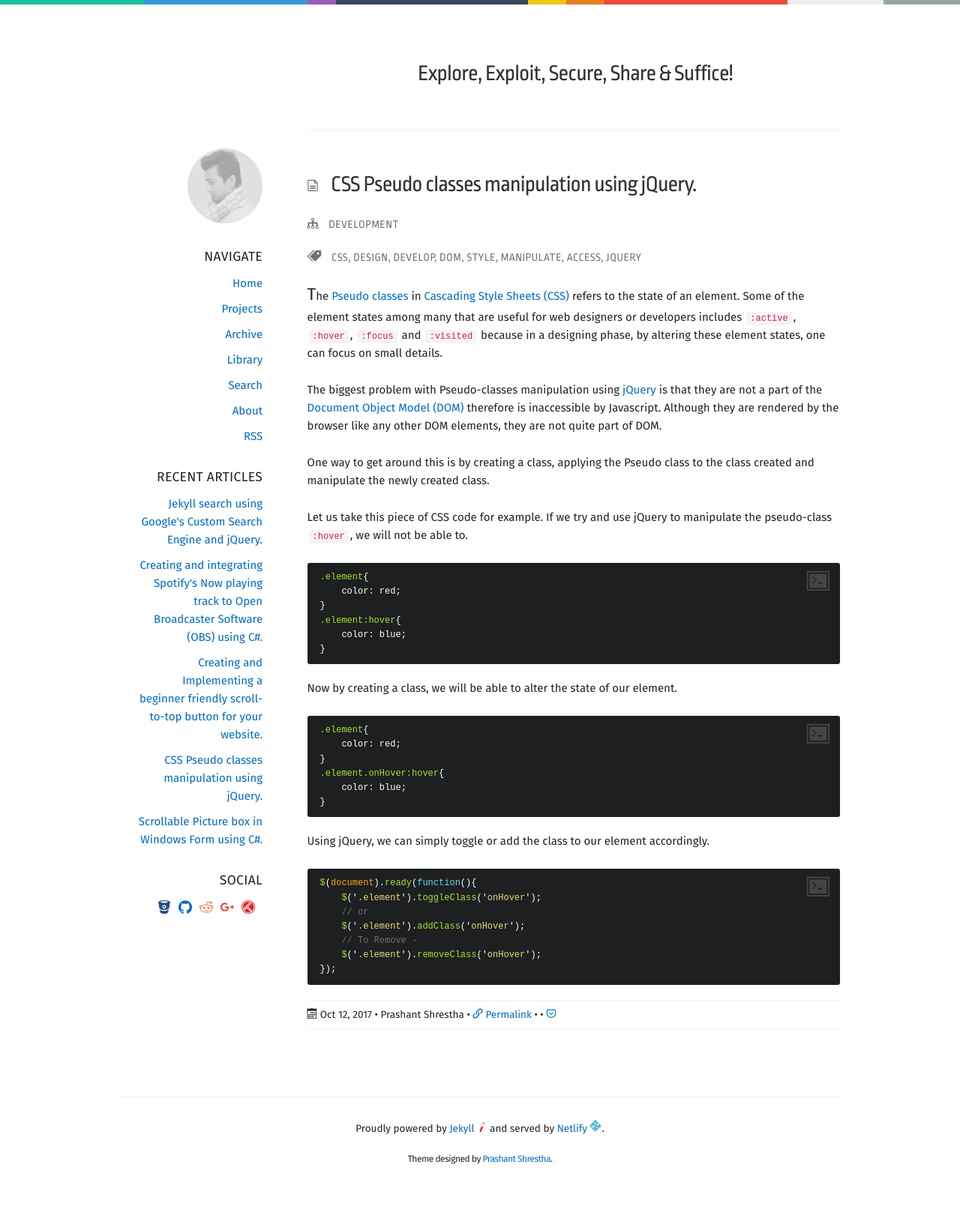
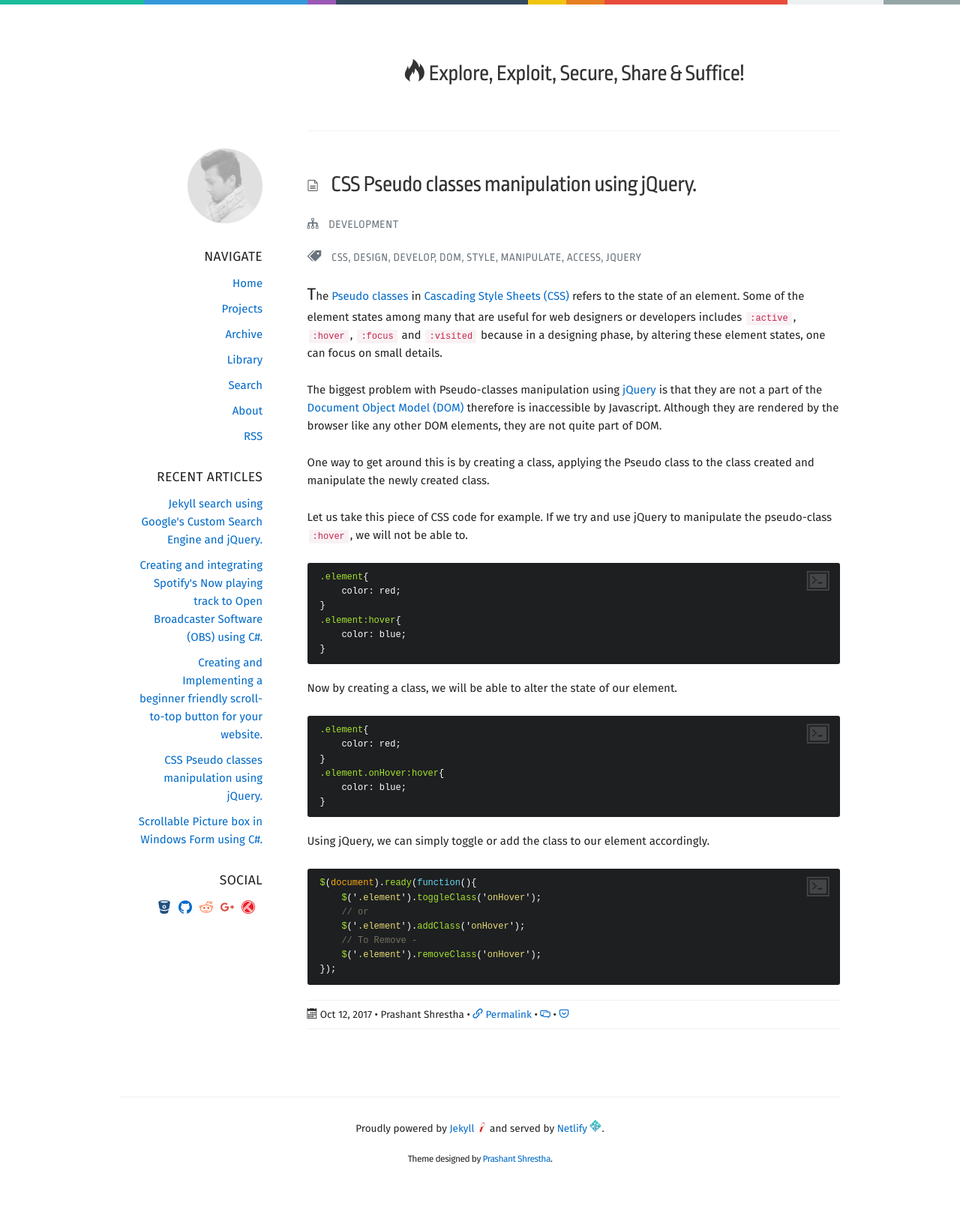
Before and after one commit to intern0t/personal-blog, a Jekyll site: the page built from _posts/2017-08-17-css-pseudo-class-manipulation-using-jquery.md, in a window 1280 px wide. Shown: the whole page at 75% size. Built offline with Jekyll 4.4.1, drawn with Linux system fonts in a browser that asks for light colours; nearby versions of some CDN libraries; some web fonts are replaced.

Commit message:
Icons updated.

```diff
--- a/_includes/scripts.html
+++ b/_includes/scripts.html
@@ -59,6 +59,7 @@
                     dataType: "script",
                     cache: true
                 });
+                $("#disqus_thread").toggle('display');
             }
 
             return false;
--- a/_layouts/post.html
+++ b/_layouts/post.html
@@ -9,7 +9,7 @@ layout: default
 	<!-- Header -->
 	<header class="row header">
 		<div class="u-full-width" style="display: inline-block;">
-			<div class="eleven colums"><h4 class="site-description"><a href="{{ site.url }}"><i class="icon-flame"></i>&nbsp;{{ site.description }}</a></h4></div>
+			<div class="eleven colums"><h4 class="site-description"><a href="{{ site.url }}"><span class="icon-fire"></span>&nbsp;{{ site.description }}</a></h4></div>
 			<div class="one colums"><h4 class="site-description"><a class="toggleNav" style="float: right; display: none;"><i class="icon-menu"></i></a></h4></div>
 		</div>
 	</header>
@@ -53,9 +53,9 @@ layout: default
 							<span itemprop="name">{{ page.author }}</span>
 				</span> • {% endif %}
 				<span>
-					<a class="permalink" href="{{ post.url | relative_url }}" title="Permalink"><i class="icon-link"></i> Permalink</a>
+					<a class="permalink" href="{{ post.url | relative_url }}" title="Permalink"><span class="icon-link"></span> Permalink</a>
 				</span> • <span>
-					<a class="disqus_trigger" itemprop="disqus" title="Load Disqus." href="#"><i class="icon-bubbles"></i></a>
+					<a class="disqus_trigger" itemprop="disqus" title="Load Disqus." href="#"><span class="icon-messages"></span></a>
 				</span> • <span>
 					<a title="Save to Pocket" href="https://getpocket.com/edit?url={{ post.url | relative_url | prepend: site.url }}" data-lang="en" data-save-url="{{ post.url | relative_url }}" data-pocket-count="none" data-pocket-align="left"><i class="icon-pocket"></i></a>
 				</span>
```
